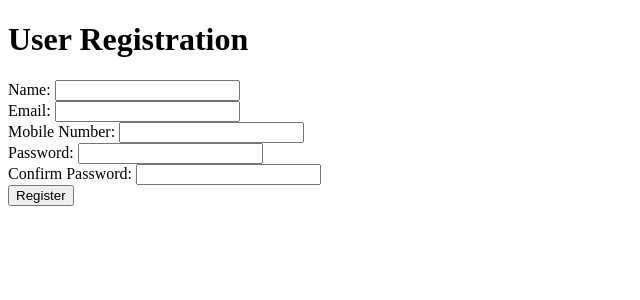
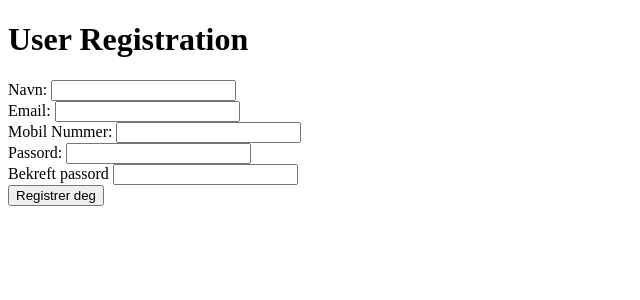
Before and after one commit to AleksanderGm/PHPModules, a PHP site: page /task_2.php in a window 1280 px wide. Shown: the top 300 px of the page, without its empty margins (0-640 px from the left). Run offline with PHP 8.4, Linux system fonts and the light colour scheme.

Commit message:
modul4Fikser

```diff
--- /dev/null
+++ b/Module4/functions.php
@@ -0,0 +1,8 @@
+<?php
+function testInput($data) {
+    $data = trim($data);
+    $data = stripslashes($data);
+    $data = htmlspecialchars($data);
+    return $data;
+}
+?>
--- a/Module4/index.html
+++ b/Module4/index.html
@@ -12,7 +12,7 @@
     <h1>Modul 4</h1>
     <div class="btndiv">
         <a href="task_1.php" class="btn">Oppgave 1</a>
-        <a href="task_2.php"btn">Oppgave 2</a>
+        <a href="task_2.php" class="btn">Oppgave 2</a>
         <a href="task_3.php" class="btn">Oppgave 3</a>
         <a href="task_4.php" class="btn">Oppgave 4</a>
         <a href="task_5.php" class="btn">Oppgave 5</a>
--- a/Module4/task_2.php
+++ b/Module4/task_2.php
@@ -3,65 +3,70 @@
 <head>
     <meta charset="UTF-8">
     <meta name="viewport" content="width=device-width, initial-scale=1.0">
-    <title>User Registration</title>
+    <title>Bruker Registrering</title>
     <style>
-        .error {
+        .feil {
             color: red;
         }
     </style>
 </head>
 <body>
     <?php
+    require __DIR__ . '/functions.php';
+
+
+
+
+
     $name = $email = $mobile = $password = $confirmPassword = "";
     $nameErr = $emailErr = $mobileErr = $passwordErr = $confirmPasswordErr = "";
     $registrationMessage = "";
 
     if ($_SERVER["REQUEST_METHOD"] == "POST") {
-        // Validate name
+        //Navn
         if (empty($_POST["name"])) {
-            $nameErr = "Name is required";
+            $nameErr = "Navn er påkrevd";
         } else {
-            $name = test_input($_POST["name"]);
+            $name = testInput($_POST["name"]);
         }
 
-        // Validate email
+        // Email
         if (empty($_POST["email"])) {
-            $emailErr = "Email is required";
+            $emailErr = "Email er påkrevd";
         } else {
-            $email = test_input($_POST["email"]);
+            $email = testInput($_POST["email"]);
             if (!filter_var($email, FILTER_VALIDATE_EMAIL)) {
-                $emailErr = "Invalid email format";
+                $emailErr = "Feil email format";
             }
         }
 
-        // Validate mobile number
+        // Mobil mummer
         if (empty($_POST["mobile"])) {
-            $mobileErr = "Mobile number is required";
+            $mobileErr = "Mobil nummer er påkrevd";
         } else {
-            $mobile = test_input($_POST["mobile"]);
+            $mobile = testInput($_POST["mobile"]);
             if (!preg_match("/^[0-9]{8}$/", $mobile)) {
-                $mobileErr = "Mobile number must be 8 digits";
+                $mobileErr = "Mobil nummer må være 8 sifre";
             }
         }
 
-        // Validate password
+        // Passord
         if (empty($_POST["password"])) {
-            $passwordErr = "Password is required";
+            $passwordErr = "Passord er påkrevd";
         } else {
-            $password = test_input($_POST["password"]);
+            $password = testInput($_POST["password"]);
         }
 
-        // Validate confirm password
+        //  Bekreft passord
         if (empty($_POST["confirmPassword"])) {
-            $confirmPasswordErr = "Confirm password is required";
+            $confirmPasswordErr = "Passord bekreftelse er påkrevd";
         } else {
-            $confirmPassword = test_input($_POST["confirmPassword"]);
+            $confirmPassword = testInput($_POST["confirmPassword"]);
             if ($password !== $confirmPassword) {
-                $confirmPasswordErr = "Passwords do not match";
+                $confirmPasswordErr = "Passordene er ikke identiske";
             }
         }
 
-        // If no validation errors, store the user data and display a registration message
         if (empty($nameErr) && empty($emailErr) && empty($mobileErr) && empty($passwordErr) && empty($confirmPasswordErr)) {
             $user = array(
                 "Name" => $name,
@@ -70,56 +75,51 @@
             );
 
             // Display registration message
-            $registrationMessage = "New user registered!";
+            $registrationMessage = "Ny bruker registrert";
         }
     }
 
-    function test_input($data) {
-        $data = trim($data);
-        $data = stripslashes($data);
-        $data = htmlspecialchars($data);
-        return $data;
-    }
+
     ?>
 
     <h1>User Registration</h1>
     <form method="post" action="<?php echo htmlspecialchars($_SERVER["PHP_SELF"]); ?>">
-        <label for="name">Name:</label>
+        <label for="name">Navn:</label>
         <input type="text" id="name" name="name" value="<?php echo $name; ?>">
-        <span class="error"><?php echo $nameErr; ?></span>
+        <span class="feil"><?php echo $nameErr; ?></span>
         <br>
 
         <label for="email">Email:</label>
         <input type="email" id="email" name="email" value="<?php echo $email; ?>">
-        <span class="error"><?php echo $emailErr; ?></span>
+        <span class="feil"><?php echo $emailErr; ?></span>
         <br>
 
-        <label for="mobile">Mobile Number:</label>
+        <label for="mobile">Mobil Nummer:</label>
         <input type="tel" id="mobile" name="mobile" value="<?php echo $mobile; ?>">
-        <span class="error"><?php echo $mobileErr; ?></span>
+        <span class="feil"><?php echo $mobileErr; ?></span>
         <br>
 
-        <label for="password">Password:</label>
+        <label for="password">Passord:</label>
         <input type="password" id="password" name="password">
-        <span class="error"><?php echo $passwordErr; ?></span>
+        <span class="feil"><?php echo $passwordErr; ?></span>
         <br>
 
-        <label for="confirmPassword">Confirm Password:</label>
+        <label for="confirmPassword">Bekreft passord</label>
         <input type="password" id="confirmPassword" name="confirmPassword">
-        <span class="error"><?php echo $confirmPasswordErr; ?></span>
+        <span class="feil"><?php echo $confirmPasswordErr; ?></span>
         <br>
 
-        <input type="submit" value="Register">
+        <input type="submit" value="Registrer deg">
     </form>
 
     <?php
-    // Display user information if registration was successful
-    if (!empty($registrationMessage)) {
+
+if (!empty($registrationMessage)) {
         echo "<h2>$registrationMessage</h2>";
-        echo "<h3>User Information:</h3>";
-        echo "<p>Name: $user[Name]</p>";
+        echo "<h3>Bruker informasjon:</h3>";
+        echo "<p>Navn: $user[Name]</p>";
         echo "<p>Email: $user[Email]</p>";
-        echo "<p>Mobile: $user[Mobile]</p>";
+        echo "<p>Mobil: $user[Mobile]</p>";
     }
     ?>
 </body>
```
Also changed, not shown: Module4/task_1.php (+8 -6 lines), Module4/task_3.php (+18 -28 lines), Module4/task_4.php (+19 -34 lines), Module4/task_5.php (+8 -8 lines).
